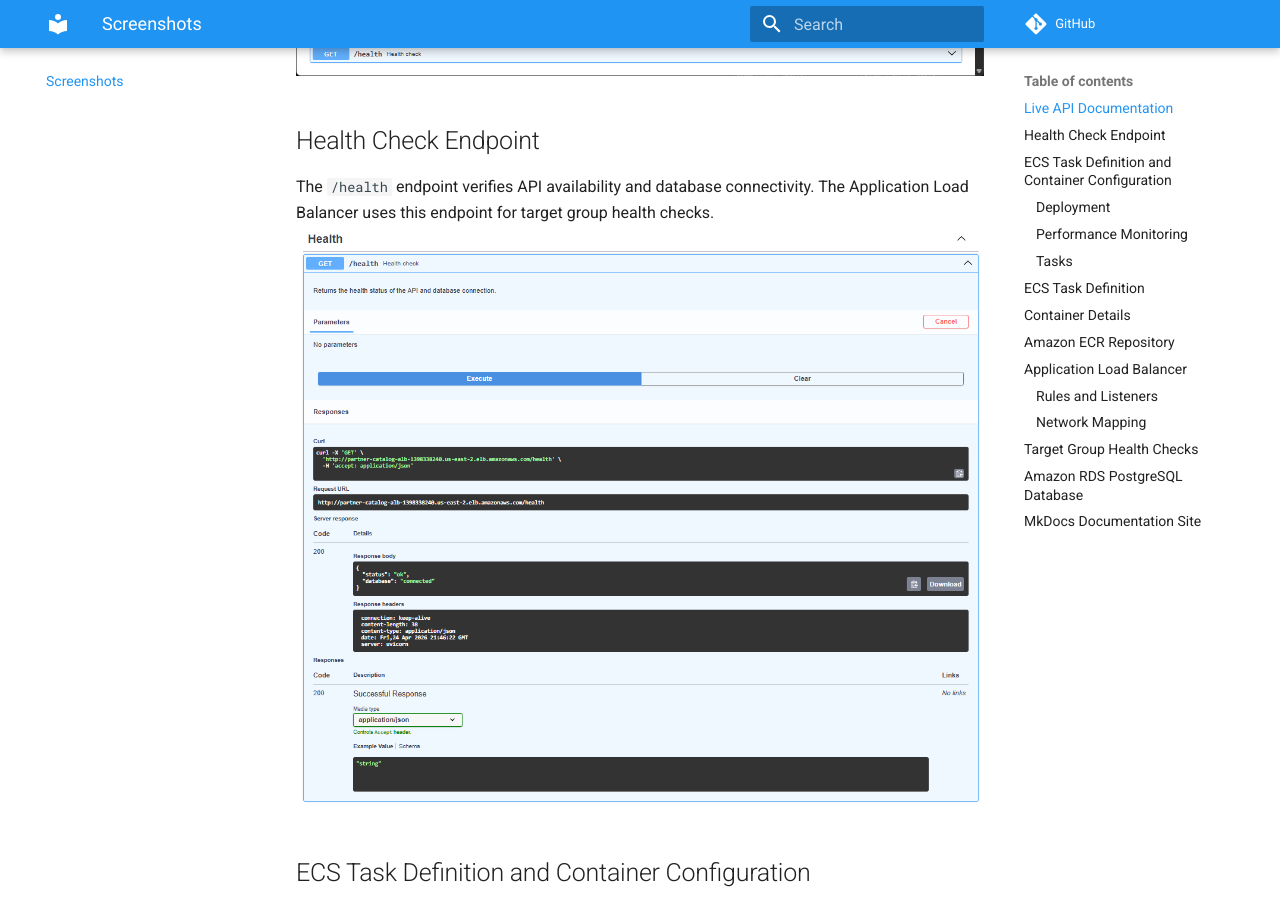
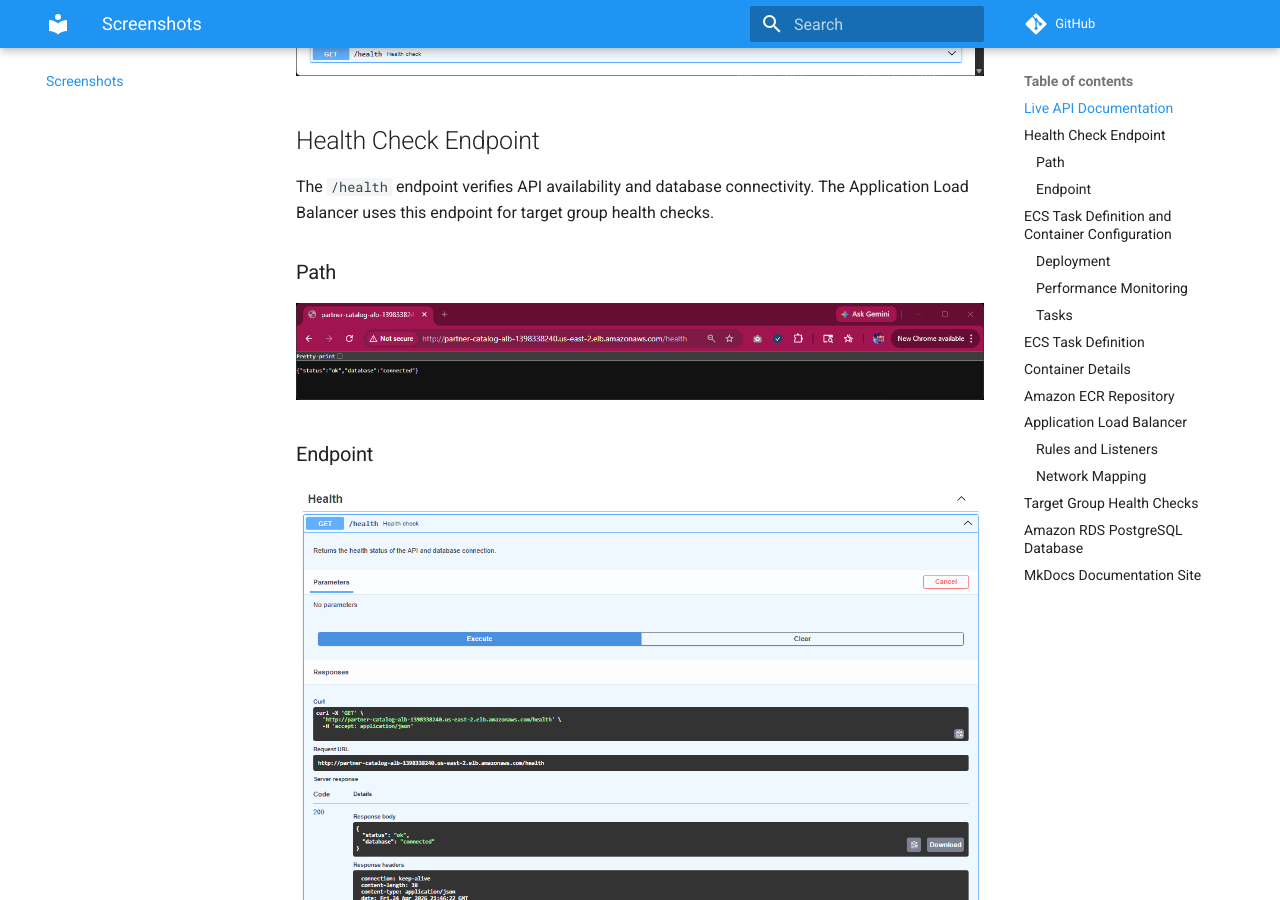
Before and after one commit to rayajose/partner-catalog-api, an MkDocs documentation site: the page built from docs/screenshots.md, in a window 1280 px wide and 900 px high, scrolled down 964 px. Built offline with MkDocs 1.6.1 and Material for MkDocs 9.7.7, drawn with Linux system fonts in a browser that asks for light colours; comment, search, counter and statistics services are not loaded.

Commit message:
Update screenshots.md

```diff
--- a/docs/screenshots.md
+++ b/docs/screenshots.md
@@ -9,6 +9,11 @@ The API is exposed through a public load balancer and provides interactive docum
 ## Health Check Endpoint
 
 The `/health` endpoint verifies API availability and database connectivity. The Application Load Balancer uses this endpoint for target group health checks.
+
+### Path
+![Health Check Path](screenshots/swagger-health-check-path.png)
+
+### Endpoint
 ![Health Check Endpoint](screenshots/swagger-health-check-endpoint.png)
 
 
```
